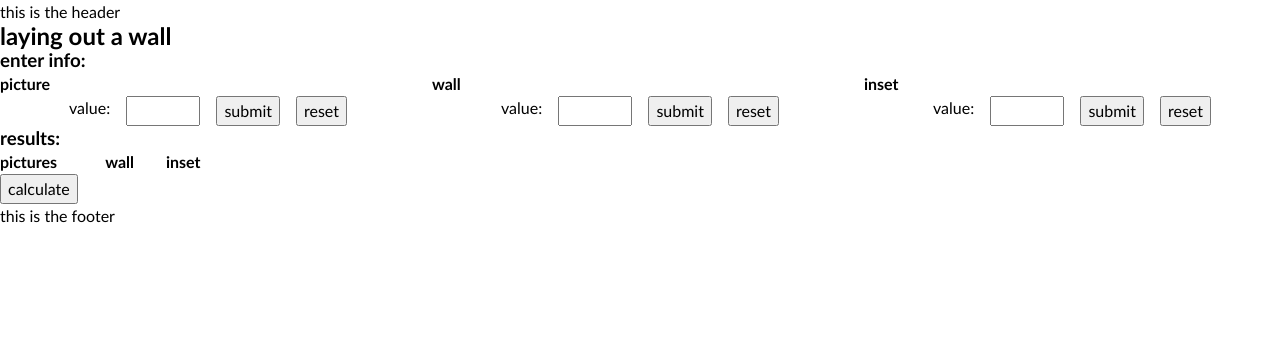
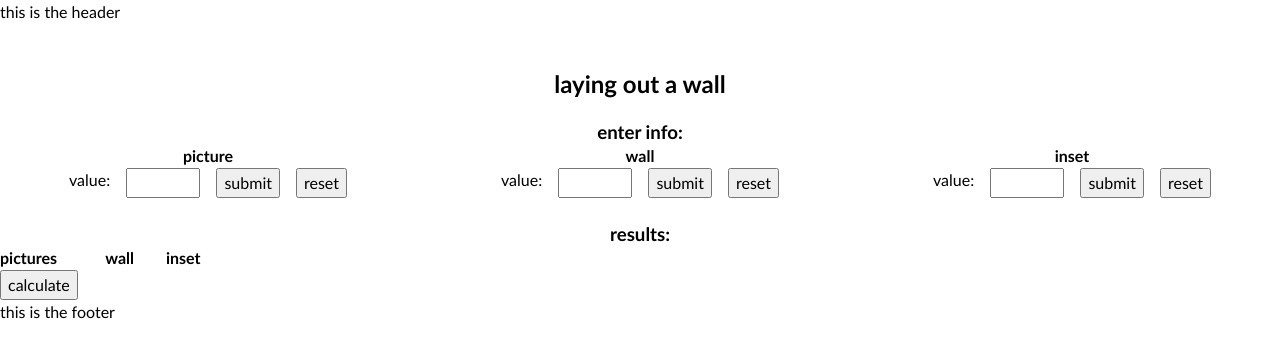
Before and after one commit to w0whitaker/art-handlers-companion, an Eleventy site: page src/index.njk in a window 1280 px wide. Built offline with nearby package versions, Linux system fonts and the light colour scheme; Eleventy itself is replaced by a stand-in of ours; files that its build step writes are made by us from their sources; what markdown-it-deflist, markdown-it-task-lists would draw is missing.

Commit message:
wip--sets some top margins

```diff
--- a/src/index.njk
+++ b/src/index.njk
@@ -2,6 +2,7 @@
 layout: page.njk
 title: laying out a wall
 ---
+<article>
   <h2 class="title">{{ title }}</h2>
 
   {% section "inputs", "enter info:" %}
@@ -20,3 +21,4 @@ title: laying out a wall
   {% endsection %}
   <button id="calculate" type="button">calculate</button>
   <p id="base-gap"></p>
+</article>
--- a/src/scss/_layout.scss
+++ b/src/scss/_layout.scss
@@ -2,6 +2,14 @@
   $widthOfGap: 16,
   $boxBase: 3
 );
+
+article {
+  margin-top: 3rem;
+}
+
+section {
+  margin-top: 1.5rem;
+}
 
 .container {
   max-width: 100%;
--- a/src/scss/_typography.scss
+++ b/src/scss/_typography.scss
@@ -1,3 +1,7 @@
 body {
   font-family: 'Gill Sans', 'Gill Sans MT', Calibri, 'Trebuchet MS', sans-serif;
 }
+
+:is(h2, h3, h4) {
+  text-align: center;
+}
```
Also changed, not shown: src/css/style.css, 7 other files. Lines whose indentation alone changed are shown as unchanged.
